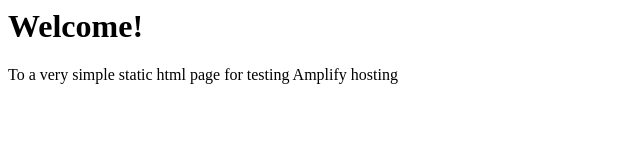
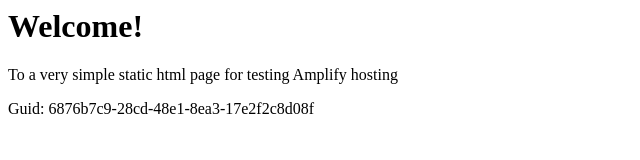
Before and after one commit to aws-aemilia-kix/Github-PR-Commit-Integration-Test-DoNotTouch-Gith-P5X5MO5I-v1-preprod-ap-northeast-3, a website: page src/index.html in a window 1280 px wide. Shown: the whole page, without its empty margins (0-640 px from the left). Drawn offline with Linux system fonts and the light colour scheme.

Commit message:
commit from integ tests

```diff
--- a/src/index.html
+++ b/src/index.html
@@ -1,3 +1,5 @@
+
+
 <html lang="en">
 
 <head>
@@ -10,6 +12,6 @@
 <body>
     <h1>Welcome!</h1>
     <p>To a very simple static html page for testing Amplify hosting</p>
-</body>
+    <p>Guid: 6876b7c9-28cd-48e1-8ea3-17e2f2c8d08f</p></body>
 
 </html>
```
